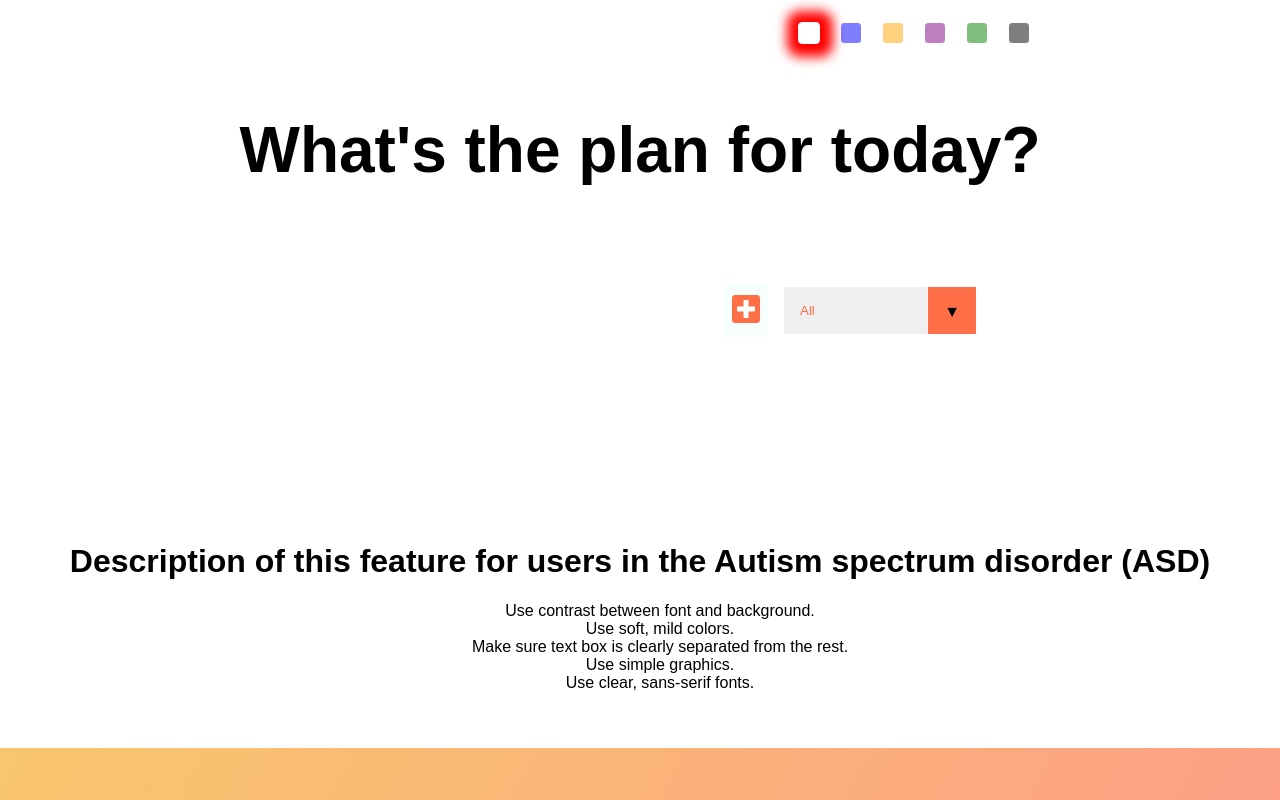
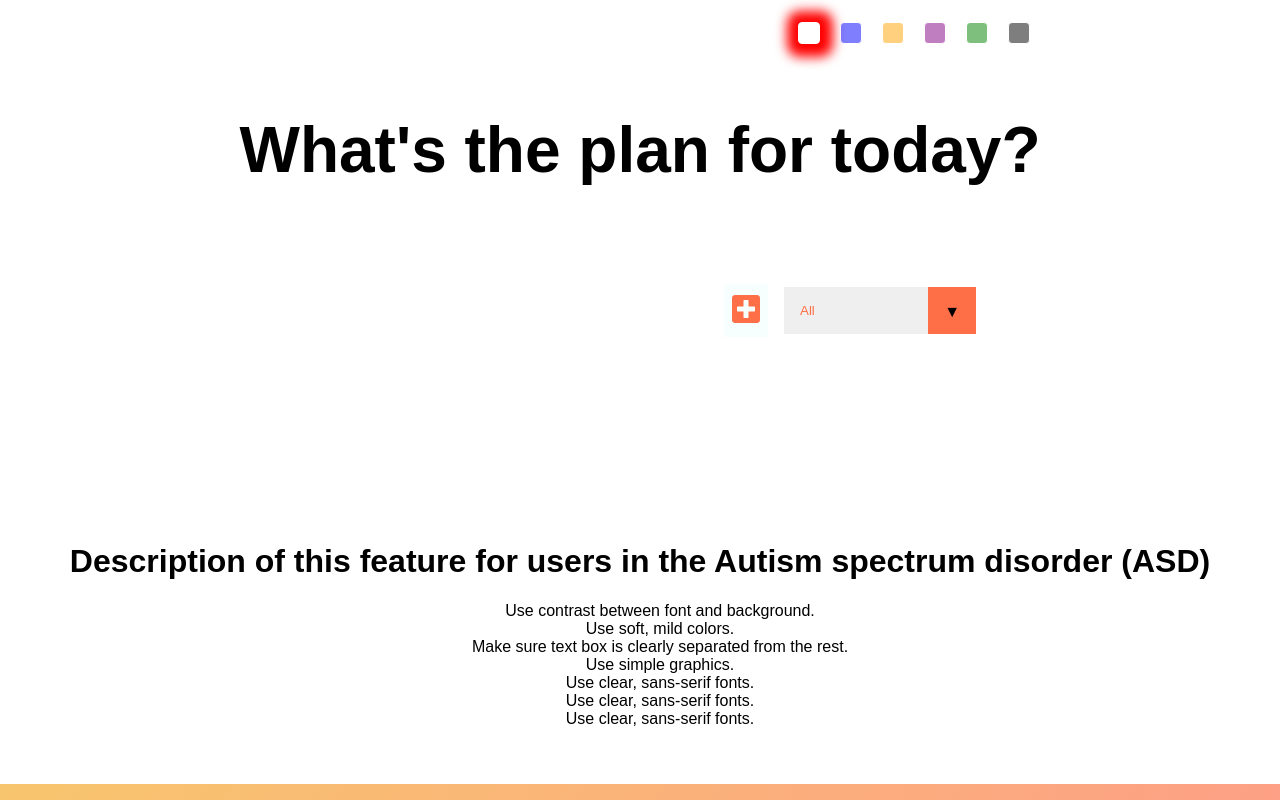
Before and after one commit to anabergese/todolist, a React (Create React App) app: page / in a window 1280 px wide. Built offline with nearby package versions, Linux system fonts and the light colour scheme.

Commit message:
testing  commits

```diff
--- a/src/components/Description.js
+++ b/src/components/Description.js
@@ -10,6 +10,8 @@ const Description = () => {
         <li>Make sure text box is clearly separated from the rest.</li>
         <li>Use simple graphics. </li>
         <li>Use clear, sans-serif fonts.</li>
+        <li>Use clear, sans-serif fonts.</li>
+        <li>Use clear, sans-serif fonts.</li>
       </ul>
     </div>
   );
```
